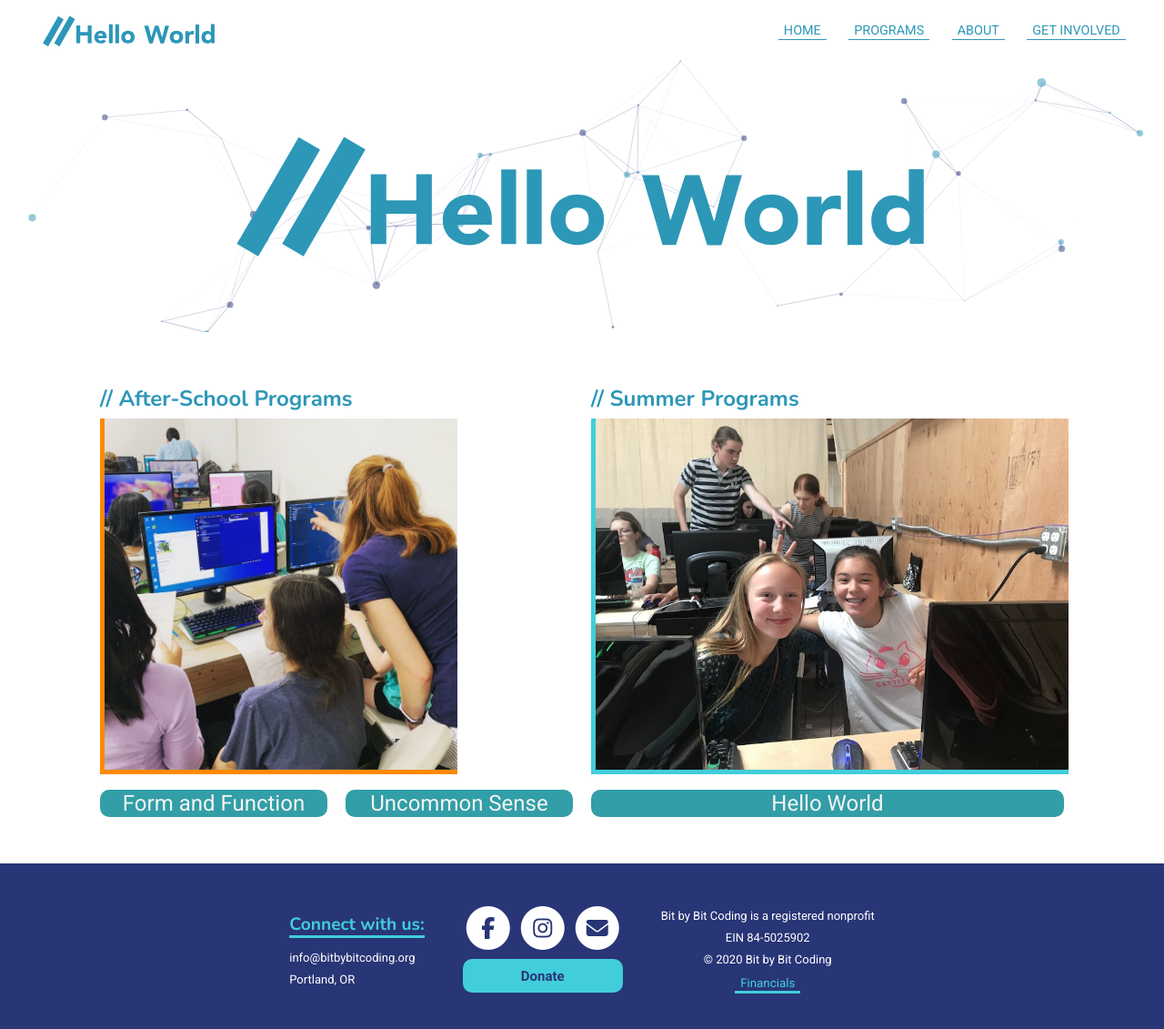
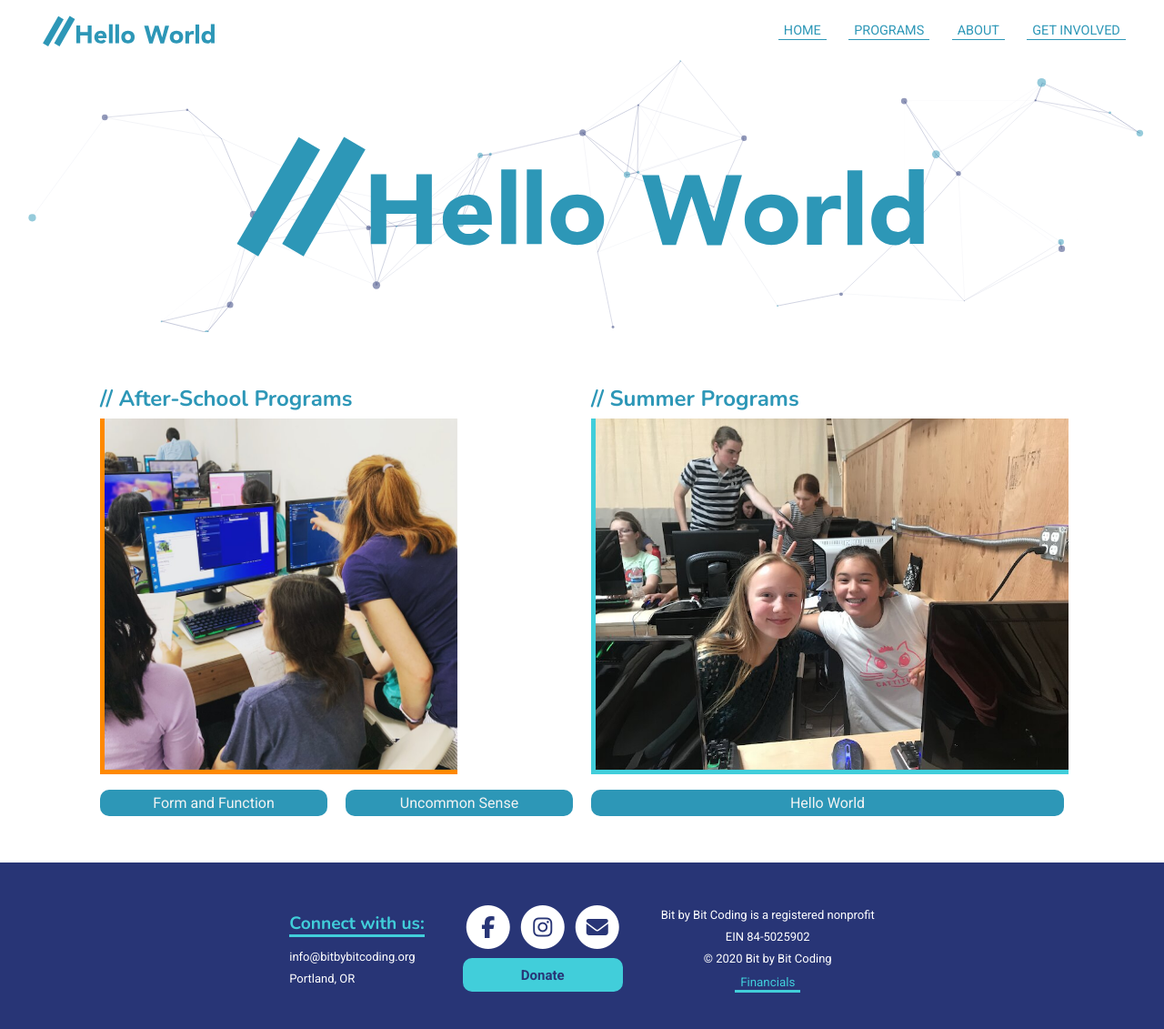
Before and after one commit to bit-by-bit-coding/bxb-website, a Jekyll site: the page built from programs.html, in a window 1280 px wide and 1136 px high. Shown: the top 1131 px of the window at 91% size. Built offline with Jekyll 4.4.1, drawn with Linux system fonts in a browser that asks for light colours; nearby versions of some CDN libraries.

Commit message:
button styling
change color to match h2, padding and border edits

```diff
--- a/styles/programs.scss
+++ b/styles/programs.scss
@@ -1,5 +1,7 @@
 ---
 ---
+$main: #2d97b7;
+
 .flex-wrap{
     display: flex;
     >*{
@@ -39,13 +41,14 @@
 }
 
 .buttons{
-    background-color:#329EA7;
+    background-color:$main;
     color: #F3F3F3;
     border-radius: 10px;
-    width:100%;
-    border-style:none;
-    font-size: 24px;
+    width: 100%;
+    border: none;
+    font-size: 1em;
     cursor: pointer;
+    padding: 5px 20px;
 }
 #singleButton{
     margin:10px 0;
```
